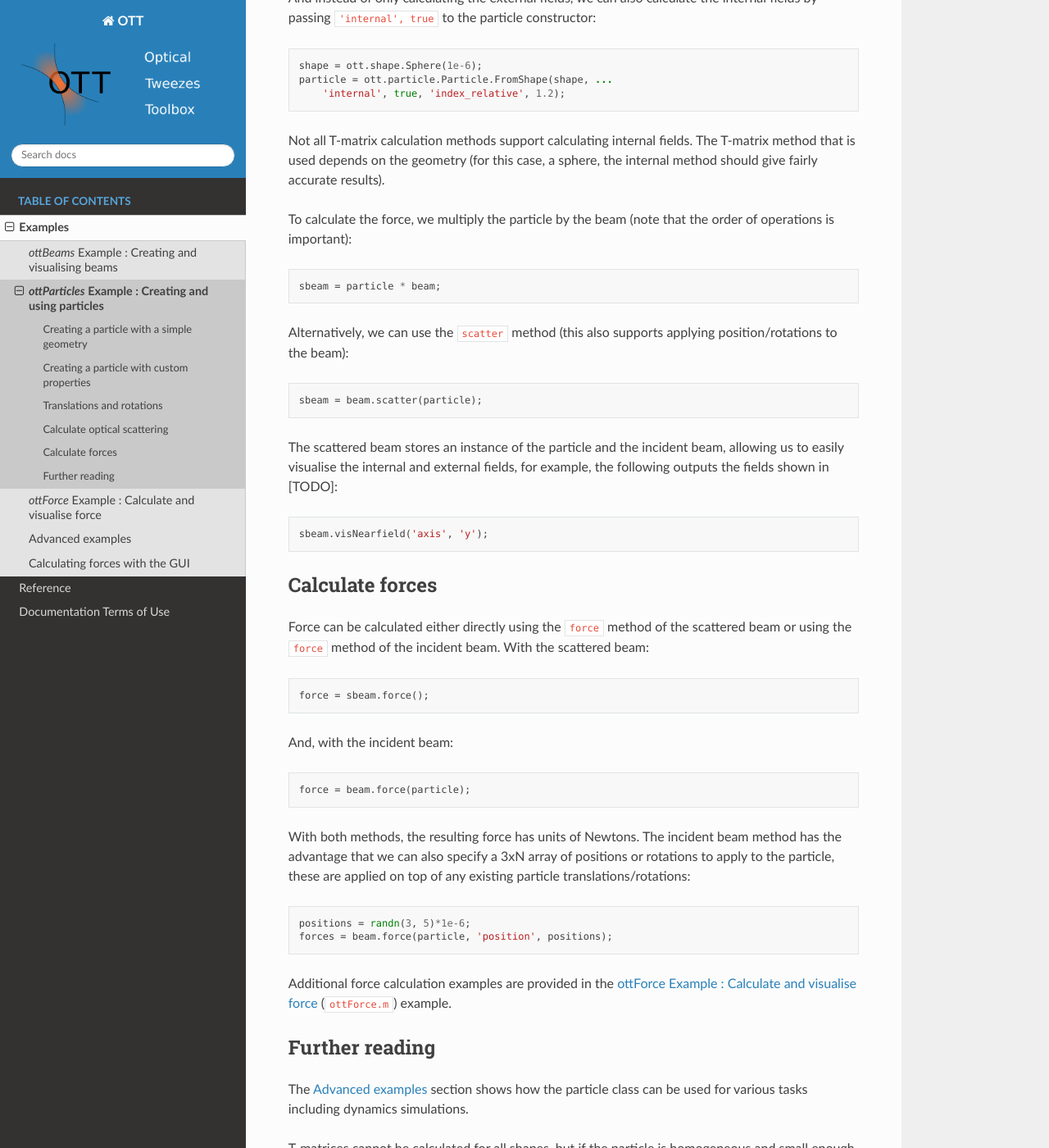
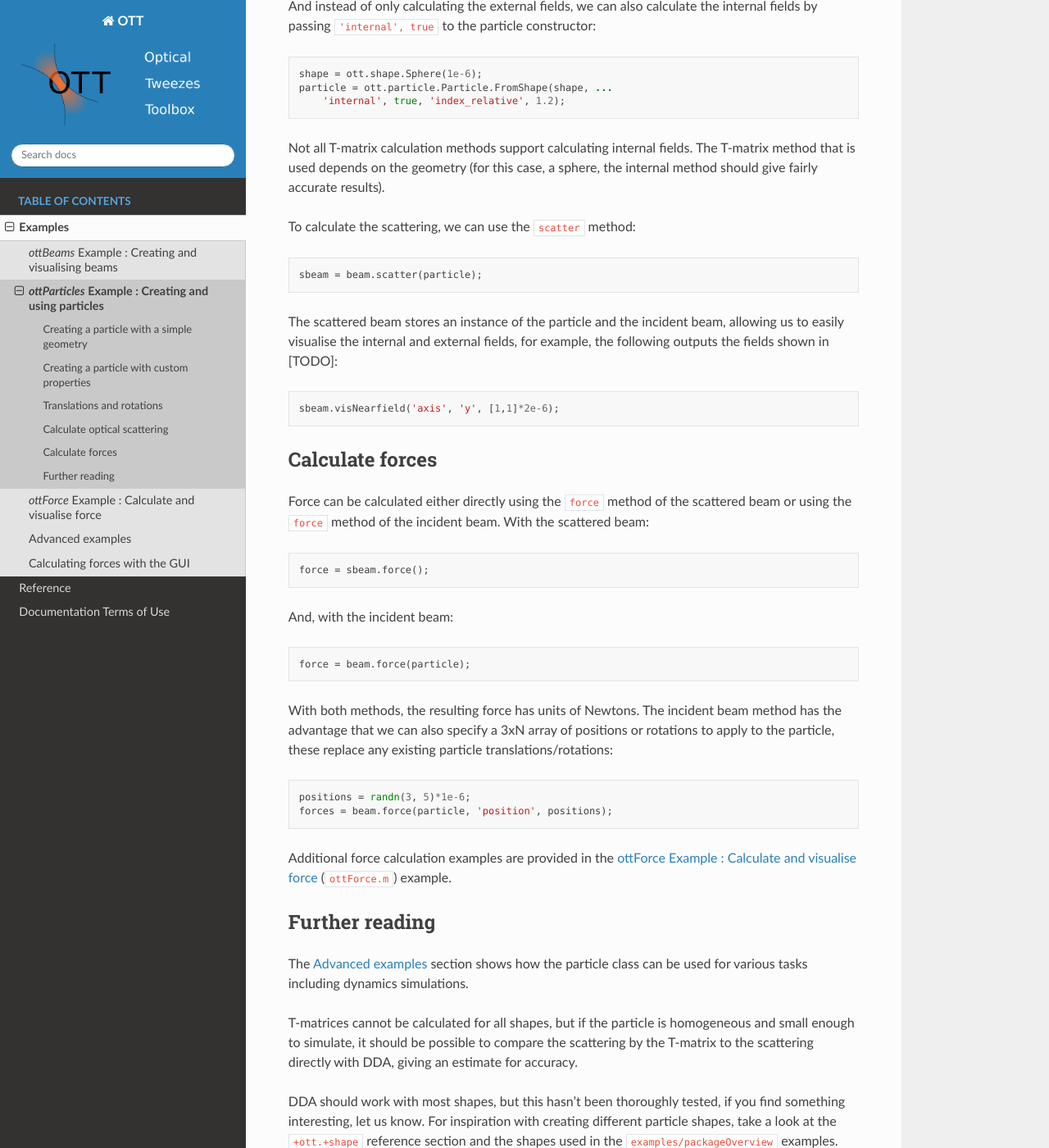
Before and after one commit to ilent2/ott, a Sphinx documentation site: the page built from docs/Example-Particles.rst, in a window 1280 px wide and 1400 px high, scrolled down 2753 px. Shown: the whole window at 82% size. Built offline with Sphinx 7.4.7 and the Read the Docs theme 2.0.0, drawn with Linux system fonts in a browser that asks for light colours; pages that are not in the unit, such as notebooks, are missing from menus; cross-references to code outside the pages are shown as plain code; some of the changed text lies outside the part shown.

Commit message:
particles example now runs and looks nice

```diff
--- a/docs/Example-Particles.rst
+++ b/docs/Example-Particles.rst
@@ -40,7 +40,9 @@
    shape = ott.shape.Sphere(1e-6);
 
    % Create a particle
-   particle = ott.particle.Particle.FromShape(shape);
+   % For the T-matrix method, we need to specify relative index and wavelength
+   particle = ott.particle.Fixed.FromShape(shape, ...
+        'index_relative', 1.2, 'wavelength0', 1064e-9);
 
 We can visualise the particle using the ``surf`` method, this simply calls
 the shape's corresponding ``surf`` method::
@@ -108,8 +110,8 @@
 Calculate optical scattering
 ============================
 
-To calculate how a beam is scattered by a particle, we can either use
-the matrix multiplication operator or the beam scatter method.
+Particles can scatter beams (when there is an appropriate T-matrix
+definition).
 
 For this example, lets use a Gaussian beam::
 
@@ -127,13 +129,7 @@
 The T-matrix method that is used depends on the geometry (for this case,
 a sphere, the internal method should give fairly accurate results).
 
-To calculate the force, we multiply the particle by the beam (note that
-the order of operations is important)::
-
-   sbeam = particle * beam;
-
-Alternatively, we can use the ``scatter`` method (this also supports
-applying position/rotations to the beam)::
+To calculate the scattering, we can use the ``scatter`` method::
 
    sbeam = beam.scatter(particle);
 
@@ -141,7 +137,7 @@
 beam, allowing us to easily visualise the internal and external fields,
 for example, the following outputs the fields shown in [TODO]::
 
-   sbeam.visNearfield('axis', 'y');
+   sbeam.visNearfield('axis', 'y', [1,1]*2e-6);
 
 
 Calculate forces
@@ -160,7 +156,7 @@
 With both methods, the resulting force has units of Newtons.
 The incident beam method has the advantage that we can also specify
 a 3xN array of positions or rotations to apply to the particle, these
-are applied on top of any existing particle translations/rotations::
+replace any existing particle translations/rotations::
 
    positions = randn(3, 5)*1e-6;
    forces = beam.force(particle, 'position', positions);
```
Also changed, not shown: 9 other files.
